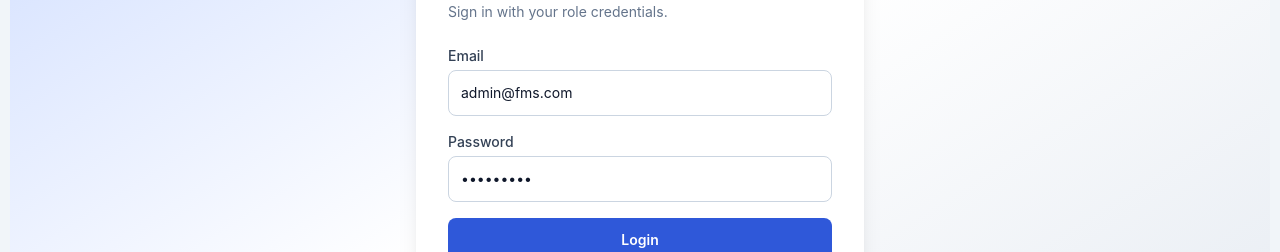
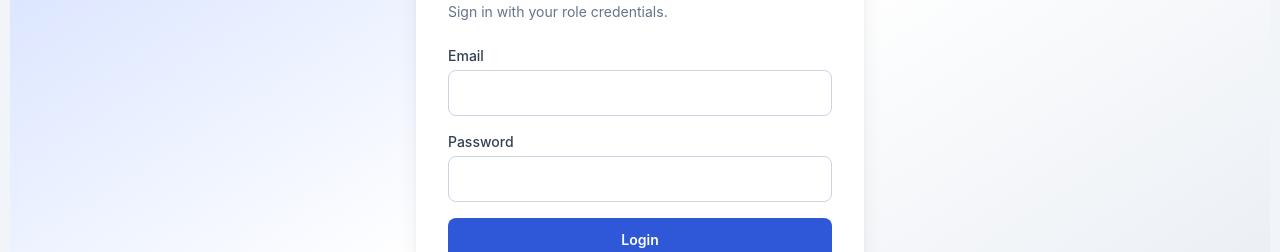
Before and after one commit to harshitaagarwal20/Full-stack-ERP-style-platform, a React (Vite) app in the folder frontend/: page /login in a window 1280 px wide. Shown: the part 286-538 px from the top of the page. Built offline with nearby package versions, Linux system fonts and the light colour scheme; no server answers.

Commit message:
Sort frontend lists newest first and disable login autofill

```diff
--- a/frontend/src/hooks/useMasterData.js
+++ b/frontend/src/hooks/useMasterData.js
@@ -1,5 +1,6 @@
 import { useEffect, useState } from "react";
 import api from "../api/axiosClient";
+import { sortByNewestFirst } from "../utils/recordOrdering";
 
 const DEFAULT_MASTER_DATA = {
   roles: [
@@ -136,8 +137,8 @@ function buildMasterDataFromResponse(previousData, responseData) {
     modeOfEnquiry: normalizeOptions(data.modeOfEnquiry, prev.modeOfEnquiry),
     assignedPersons: normalizeOptions(data.assignedPersons, prev.assignedPersons),
     companyNames: normalizeOptions(data.companyNames, prev.companyNames),
-    enquiryMaster: Array.isArray(data.enquiryMaster) ? data.enquiryMaster : prev.enquiryMaster,
-    customerMaster: Array.isArray(data.customerMaster) ? data.customerMaster : prev.customerMaster,
+    enquiryMaster: sortByNewestFirst(Array.isArray(data.enquiryMaster) ? data.enquiryMaster : prev.enquiryMaster),
+    customerMaster: sortByNewestFirst(Array.isArray(data.customerMaster) ? data.customerMaster : prev.customerMaster),
     countryCodes: normalizeOptions(data.countryCodes, prev.countryCodes),
     products: normalizeOptions(data.products, prev.products)
   };
--- a/frontend/src/pages/ActivityLogPage.jsx
+++ b/frontend/src/pages/ActivityLogPage.jsx
@@ -3,6 +3,7 @@ import api from "../api/axiosClient";
 import VirtualizedTableBody from "../components/common/VirtualizedTableBody";
 import { ClipboardIcon, SearchIcon } from "../components/erp/ErpIcons";
 import { logApiError } from "../utils/apiError";
+import { sortByNewestFirst } from "../utils/recordOrdering";
 
 const actionLabels = {
   APPROVE_ENQUIRY: "Approve Enquiry",
@@ -55,7 +56,7 @@ function ActivityLogPage() {
     setLoading(true);
     try {
       const { data } = await api.get("/audit-logs");
-      setLogs(data || []);
+      setLogs(sortByNewestFirst(Array.isArray(data) ? data : []));
     } catch (error) {
       logApiError(error, "Failed to load activity log");
     } finally {
--- a/frontend/src/pages/ApprovalPage.jsx
+++ b/frontend/src/pages/ApprovalPage.jsx
@@ -6,6 +6,7 @@ import { logApiError } from "../utils/apiError";
 import { getDisplayEnquiryNumber, getDisplayManualOrderRequestNumber } from "../utils/businessNumbers";
 import { formatPriceValue } from "../utils/commerce";
 import { formatEnquiryProducts } from "../utils/enquiryProducts";
+import { sortByNewestFirst } from "../utils/recordOrdering";
 
 const approvalTabs = [
   { label: "All", value: "ALL" },
@@ -99,9 +100,7 @@ function ApprovalPage() {
         }))
       ];
 
-      combined.sort((a, b) => new Date(b.createdAt || 0) - new Date(a.createdAt || 0));
-
-      const filtered = combined.filter((item) => {
+      const filtered = sortByNewestFirst(combined).filter((item) => {
         if (statusFilter === "ALL") return true;
         return normalizeApprovalStatus(item.source, item.raw.status) === statusFilter;
       });
--- a/frontend/src/pages/LoginPage.jsx
+++ b/frontend/src/pages/LoginPage.jsx
@@ -10,8 +10,8 @@ function LoginPage() {
   const { login, loading } = useAuth();
 
   const [form, setForm] = useState({
-    email: "admin@fms.com",
-    password: "Admin@123"
+    email: "",
+    password: ""
   });
   const [error, setError] = useState("");
   const authMessage = location.state?.message || "";
@@ -38,15 +38,36 @@ function LoginPage() {
         <h1 className="text-2xl font-bold text-slate-900">Login</h1>
         <p className="mt-1 text-sm text-slate-500">Sign in with your role credentials.</p>
 
-        <form className="mt-6 space-y-4" onSubmit={onSubmit}>
+        <form className="mt-6 space-y-4" onSubmit={onSubmit} autoComplete="off">
           <div>
             <label className="label" htmlFor="email">Email</label>
-            <input id="email" name="email" type="email" className="input" value={form.email} onChange={onChange} required />
+            <input
+              id="email"
+              name="email"
+              type="email"
+              className="input"
+              value={form.email}
+              onChange={onChange}
+              autoComplete="off"
+              autoCapitalize="off"
+              autoCorrect="off"
+              spellCheck={false}
+              required
+            />
           </div>
 
           <div>
             <label className="label" htmlFor="password">Password</label>
-            <input id="password" name="password" type="password" className="input" value={form.password} onChange={onChange} required />
+            <input
+              id="password"
+              name="password"
+              type="password"
+              className="input"
+              value={form.password}
+              onChange={onChange}
+              autoComplete="new-password"
+              required
+            />
           </div>
 
           {(authMessage || error) && (
--- a/frontend/src/pages/PendingExportDatePage.jsx
+++ b/frontend/src/pages/PendingExportDatePage.jsx
@@ -8,6 +8,7 @@ import { logApiError } from "../utils/apiError";
 import { findCustomerProfile } from "../utils/customerLookup";
 import { formatPriceValue } from "../utils/commerce";
 import { getDisplaySalesNumber } from "../utils/businessNumbers";
+import { sortByNewestFirst } from "../utils/recordOrdering";
 
 function formatDate(dateValue) {
   return dateValue ? new Date(dateValue).toLocaleDateString() : "-";
@@ -40,7 +41,7 @@ function PendingExportDatePage() {
     setLoading(true);
     try {
       const { data } = await api.get("/dispatch");
-      setDispatchDateOrders(data.dispatchDateOrders || []);
+      setDispatchDateOrders(sortByNewestFirst(Array.isArray(data?.dispatchDateOrders) ? data.dispatchDateOrders : []));
     } catch (error) {
       logApiError(error, "Failed to load approved requests pending dispatch date");
     } finally {
--- a/frontend/src/pages/UsersPage.jsx
+++ b/frontend/src/pages/UsersPage.jsx
@@ -5,6 +5,7 @@ import { useAuth } from "../context/AuthContext";
 import useMasterData from "../hooks/useMasterData";
 import { logApiError } from "../utils/apiError";
 import { exportRowsToExcel } from "../utils/exportExcel";
+import { sortByNewestFirst } from "../utils/recordOrdering";
 
 function getInitials(name) {
   return (name || "")
@@ -43,7 +44,8 @@ function UsersPage() {
     setLoading(true);
     try {
       const { data } = await api.get("/users");
-      setUsers(data);
+      const items = Array.isArray(data?.items) ? data.items : Array.isArray(data) ? data : [];
+      setUsers(sortByNewestFirst(items));
     } catch (error) {
       logApiError(error, "Failed to load users");
     } finally {
--- /dev/null
+++ b/frontend/src/utils/recordOrdering.js
@@ -0,0 +1,54 @@
+function toComparableTimestamp(value) {
+  if (value === null || value === undefined || value === "") {
+    return null;
+  }
+
+  if (value instanceof Date) {
+    const time = value.getTime();
+    return Number.isNaN(time) ? null : time;
+  }
+
+  const parsedDate = new Date(value);
+  if (!Number.isNaN(parsedDate.getTime())) {
+    return parsedDate.getTime();
+  }
+
+  const numericValue = Number(value);
+  return Number.isFinite(numericValue) ? numericValue : null;
+}
+
+function getNewestSortValue(row) {
+  return (
+    toComparableTimestamp(row?.createdAt)
+    ?? toComparableTimestamp(row?.updatedAt)
+    ?? toComparableTimestamp(row?.id)
+    ?? Number.NEGATIVE_INFINITY
+  );
+}
+
+function compareIdsDescending(leftId, rightId) {
+  const leftNumeric = Number(leftId);
+  const rightNumeric = Number(rightId);
+
+  if (Number.isFinite(leftNumeric) && Number.isFinite(rightNumeric) && leftNumeric !== rightNumeric) {
+    return rightNumeric - leftNumeric;
+  }
+
+  return String(rightId ?? "").localeCompare(String(leftId ?? ""), undefined, {
+    numeric: true,
+    sensitivity: "base"
+  });
+}
+
+export function sortByNewestFirst(rows) {
+  if (!Array.isArray(rows)) return [];
+
+  return [...rows].sort((left, right) => {
+    const timeDifference = getNewestSortValue(right) - getNewestSortValue(left);
+    if (timeDifference !== 0) {
+      return timeDifference;
+    }
+
+    return compareIdsDescending(left?.id, right?.id);
+  });
+}
```
Also changed, not shown: 1 other file (tests, documents, lock files or other folders).
